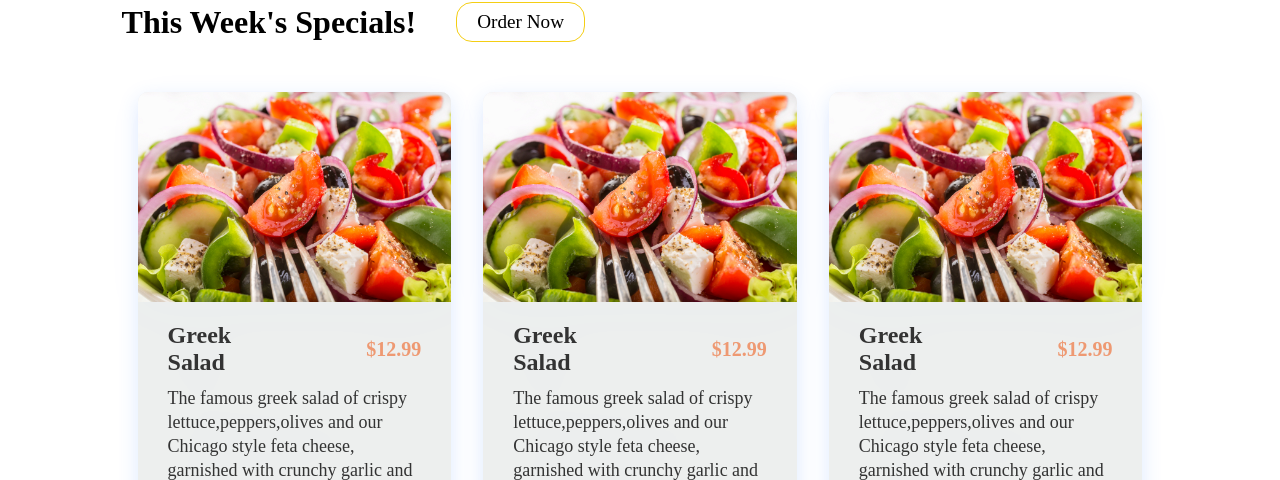
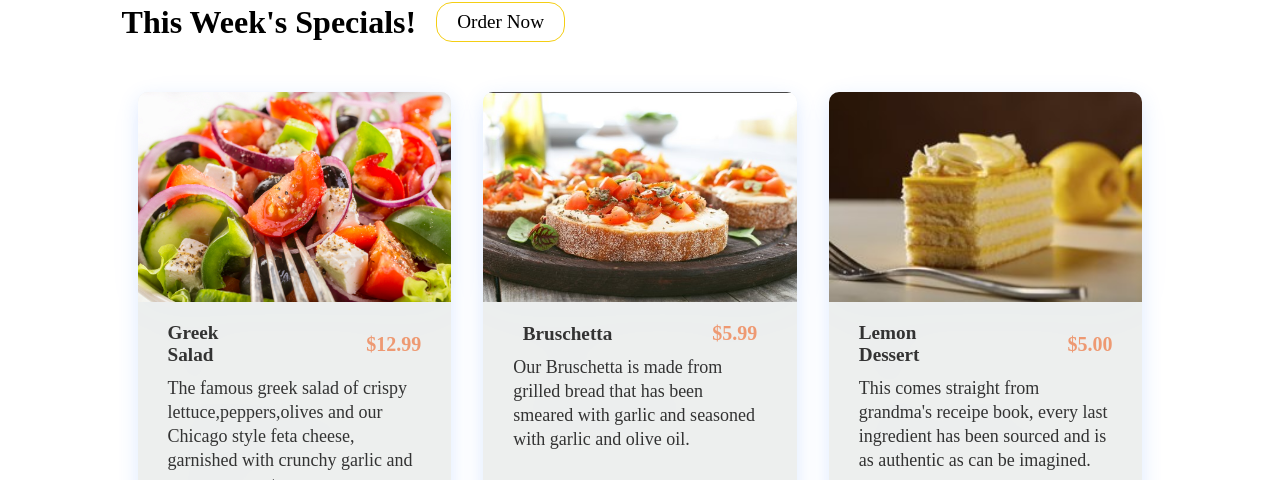
Before and after one commit to ShilpaMRao/little-lemon, a React (Create React App) app: page / in a window 1280 px wide. Shown: the part 472-952 px from the top of the page. Built offline with nearby package versions, Linux system fonts and the light colour scheme; a web font is replaced by a local one.

Commit message:
Finished the card components

```diff
--- a/src/components/CardItems.js
+++ b/src/components/CardItems.js
@@ -1,24 +1,30 @@
 import React from "react";
 import { Link } from "react-router-dom";
 import "./Cards.css";
-function CardItems({ props }) {
+
+function CardItems(props) {
+  const { path, src, label, textheading, price, text, ordernow } = props;
   return (
     <>
       <li className="cards-item">
-        <Link className="cards-item-link" to="/menu">
+        {/* <Link className="cards-item-link" to="/menu"> */}
+        <Link className="cards-item-link" to={path}>
           <figure className="cards-item-pic-wrap">
-            {/* <img className="cards-item-img" src={props.src} alt="greek salad" /> */}
-            <img
+            <img className="cards-item-img" src={src} alt={label} />
+            {/* <img
               className="cards-item-img"
               src="greek salad.jpg"
               alt="greek salad"
-            />
+            /> */}
           </figure>
           <div className="cards-item-info">
-            {/* <h5 className="card-item-text">{props.textheading}</h5>
-            <p className="card-item-text">{props.text}</p>
-            <h6 className="card-item-text">{props.ordernow}</h6> */}
             <div className="cards-item-text-header-price">
+              <h5 className="cards-item-text-header">{textheading}</h5>
+              <h5 className="cards-item-text-price">{price}</h5>
+            </div>
+            <p className="cards-item-text">{text}</p>
+            <h6 className="cards-item-ordernow">{ordernow}</h6>
+            {/*  <div className="cards-item-text-header-price">
               <h5 className="cards-item-text-header">Greek Salad</h5>
               <h5 className="cards-item-text-price">$12.99</h5>
             </div>
@@ -27,7 +33,7 @@ function CardItems({ props }) {
               Chicago style feta cheese, garnished with crunchy garlic and
               rosemary croutons.
             </p>
-            <h6 className="cards-item-ordernow">Order a Delivery</h6>
+            <h6 className="cards-item-ordernow">Order a Delivery</h6> */}
           </div>
         </Link>
       </li>
--- a/src/components/Cards.css
+++ b/src/components/Cards.css
@@ -13,7 +13,9 @@
 
 .cards-item-ordernow{
     font-size: 20px;
-    color: black;;
+    color: black;
+    position: absolute;
+    bottom: 0;
 }
 .cards-item-ordernow:hover{
     text-decoration: underline;
@@ -106,7 +108,7 @@
 }
 .cards-item-text-header{
     color: #333333;
-    font-size: 1.5rem;
+    font-size: 1.2rem;
     margin-left: auto;
 }
 .cards-item-text-header-price{
--- a/src/components/Cards.js
+++ b/src/components/Cards.js
@@ -9,25 +9,40 @@ function Cards() {
     <div className="cards">
       <div className="cards-header">
         <h1>This Week's Specials!</h1>
-        <br />
-        <br />
         <Button buttonStyle="btn--primary">Order Now</Button>
       </div>
       <div className="cards-container">
         <div className="cards-wrapper">
           <ul className="cards-items">
             <CardItems
-            //   src="greek-salad.jpg"
-            //   textheading="Greek Salad"
-            //   text="The famous greek salad of crispy lettuce,peppers,olives and our
-            //   Chicago style feta cheese, garnished with crunchy garlic and
-            //   rosemary croutons."
-            //   label="Greek Salad"
-            //   ordernow="Order Now"
-            //   path="/menu"
+              path="/menu"
+              src="greek salad.jpg"
+              label="Greek Salad"
+              textheading="Greek Salad"
+              price="$12.99"
+              text="The famous greek salad of crispy lettuce,peppers,olives and our
+              Chicago style feta cheese, garnished with crunchy garlic and
+              rosemary croutons."
+              ordernow="Order Now"
             />
-            <CardItems />
-            <CardItems />
+            <CardItems
+              path="/menu"
+              src="bruschetta.jpg"
+              label="Bruschetta"
+              textheading="Bruschetta"
+              price="$5.99"
+              text="Our Bruschetta is made from grilled bread that has been smeared with garlic and seasoned with garlic and olive oil."
+              ordernow="Order Now"
+            />
+            <CardItems
+              path="/menu"
+              src="lemon dessert.jpg"
+              label="Lemon Dessert"
+              textheading="Lemon Dessert"
+              price="$5.00"
+              text="This comes straight from grandma's receipe book, every last ingredient has been sourced and is as authentic as can be imagined."
+              ordernow="Order Now"
+            />
           </ul>
         </div>
       </div>
```
